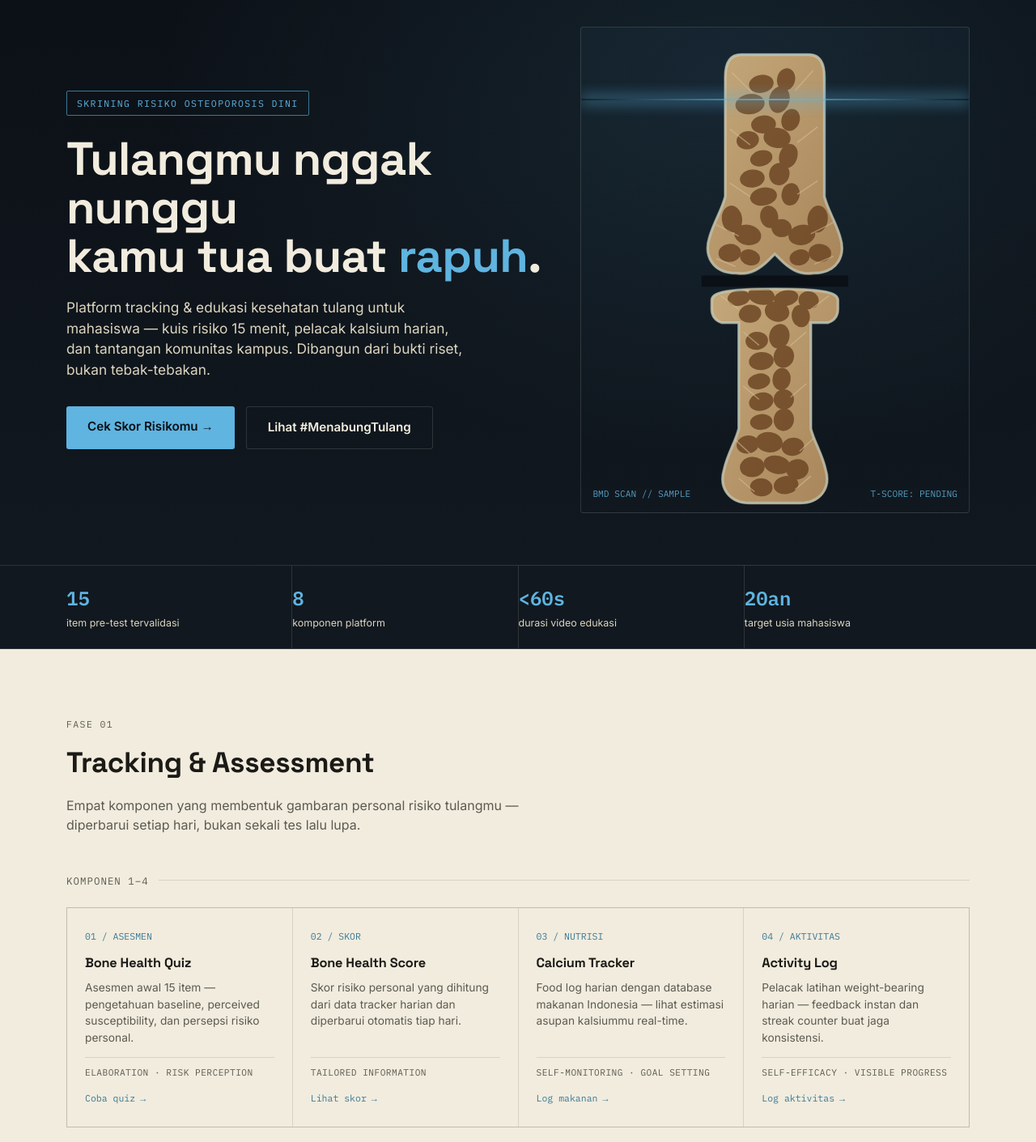
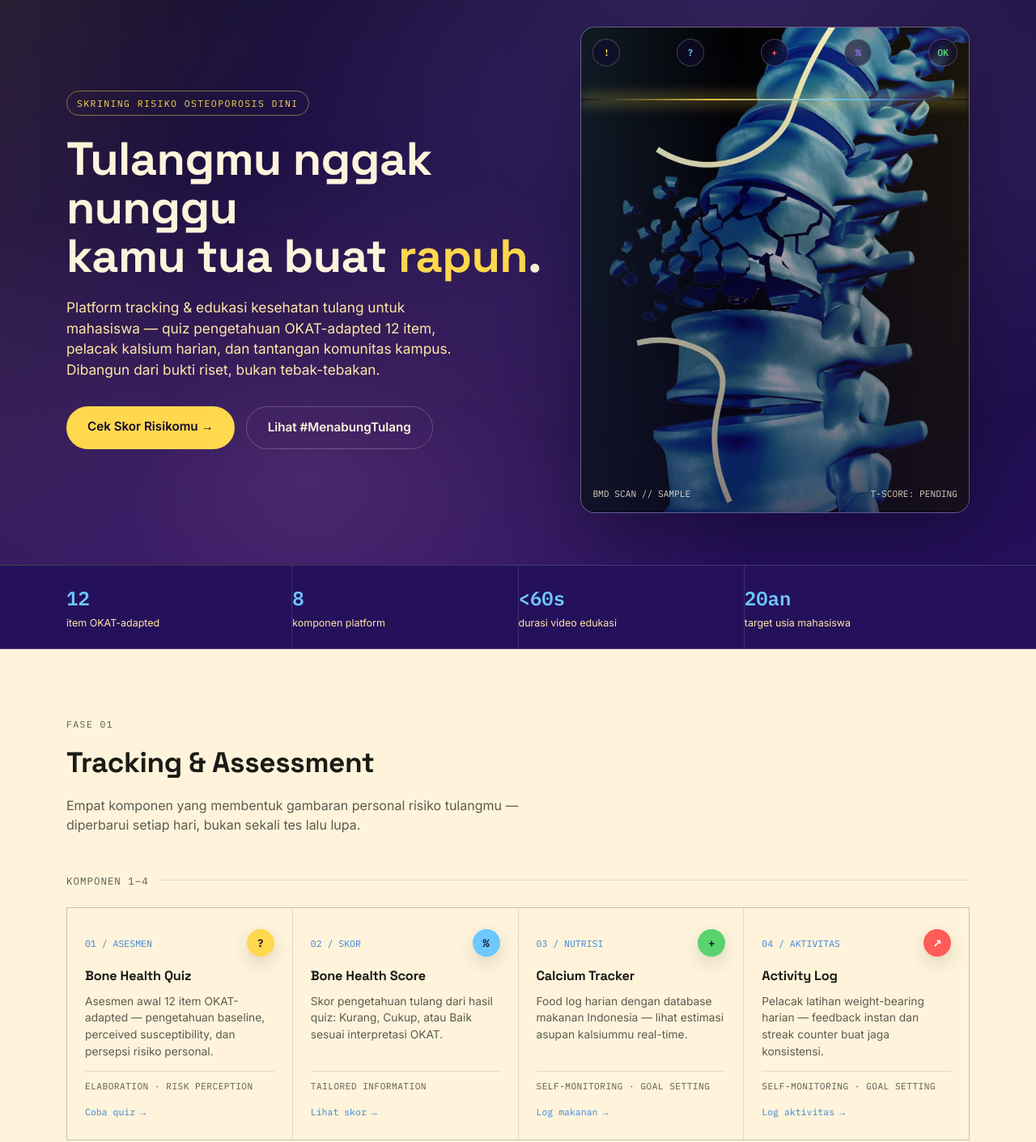
Before and after one commit to ezradesmonds/BankTulang, a plain HTML site: page index.html in a window 1280 px wide. Shown: the part 120-1531 px from the top of the page at 81% size. Drawn offline with Linux system fonts and the light colour scheme.

Commit message:
feat: changed homescreen image

```diff
--- a/index.html
+++ b/index.html
@@ -8,14 +8,20 @@
 @import url('https://fonts.googleapis.com/css2?family=Space+Grotesk:wght@400;500;600;700&family=Inter:wght@400;500;600&family=IBM+Plex+Mono:wght@400;500;600&display=swap');
 
 :root{
-  --film: #0B1016;
-  --film-2: #11181F;
-  --bone: #F1ECDE;
-  --bone-dim: #DCD5C0;
-  --phosphor: #5FB4E0;
-  --phosphor-dim: #3A7896;
-  --alert: #E0714A;
-  --good: #8AB07A;
+  --film: #120B2F;
+  --film-2: #25105B;
+  --bone: #FFF4DB;
+  --bone-dim: #FFE7A7;
+  --phosphor: #6CC8FF;
+  --phosphor-dim: #3B83D8;
+  --alert: #FF5B57;
+  --good: #58D36E;
+  --joy: #FFD84D;
+  --sadness: #6CC8FF;
+  --anger: #FF5B57;
+  --fear: #A77CFF;
+  --disgust: #58D36E;
+  --memory: #FF98CF;
   --ink: #1B1A16;
   --ink-soft: #5C5A50;
   --line: rgba(241,236,222,0.14);
@@ -42,7 +48,7 @@ h1,h2,h3{ font-family:'Space Grotesk', sans-serif; letter-spacing:-0.01em; }
 /* ---------- NAV ---------- */
 nav{
   position:sticky; top:0; z-index:50;
-  background:rgba(11,16,22,0.92); backdrop-filter:blur(8px);
+  background:rgba(18,11,47,0.92); backdrop-filter:blur(8px);
   border-bottom:1px solid var(--line);
 }
 nav .wrap{ display:flex; align-items:center; justify-content:space-between; height:64px; }
@@ -61,7 +67,9 @@ nav .wrap{ display:flex; align-items:center; justify-content:space-between; heig
 .hero{
   position:relative; overflow:hidden;
   background:
-    radial-gradient(ellipse at 70% 20%, rgba(95,180,224,0.10), transparent 55%),
+    linear-gradient(110deg, rgba(255,216,77,0.10), transparent 26%),
+    radial-gradient(ellipse at 72% 18%, rgba(167,124,255,0.24), transparent 55%),
+    radial-gradient(ellipse at 30% 86%, rgba(255,152,207,0.18), transparent 44%),
     linear-gradient(180deg, var(--film) 0%, var(--film-2) 100%);
   color:var(--bone);
   padding:88px 0 64px;
@@ -75,37 +83,45 @@ nav .wrap{ display:flex; align-items:center; justify-content:space-between; heig
 .eyebrow{
   display:inline-flex; align-items:center; gap:8px;
   font-family:'IBM Plex Mono', monospace; font-size:0.72rem; letter-spacing:0.12em; text-transform:uppercase;
-  color:var(--phosphor); border:1px solid var(--phosphor-dim); padding:6px 12px; border-radius:2px;
+  color:var(--joy); border:1px solid rgba(255,216,77,0.46); padding:6px 12px; border-radius:999px;
   margin-bottom:24px;
 }
 .hero h1{
   font-size:clamp(2.3rem, 4.6vw, 3.6rem); font-weight:700; line-height:1.04; margin-bottom:20px;
 }
-.hero h1 em{ font-style:normal; color:var(--phosphor); }
+.hero h1 em{ font-style:normal; color:var(--joy); }
 .hero p.lede{ font-size:1.08rem; color:var(--bone-dim); max-width:46ch; margin-bottom:32px; }
 
 .hero-actions{ display:flex; gap:14px; flex-wrap:wrap; }
 .btn-primary{
-  background:var(--phosphor); color:var(--film); border:none; padding:14px 26px; border-radius:3px;
+  background:var(--joy); color:var(--film); border:none; padding:14px 26px; border-radius:999px;
   font-weight:600; font-size:0.95rem; cursor:pointer; text-decoration:none; display:inline-block;
 }
 .btn-ghost{
-  background:transparent; color:var(--bone); border:1px solid var(--line); padding:14px 26px; border-radius:3px;
+  background:transparent; color:var(--bone); border:1px solid rgba(255,255,255,0.22); padding:14px 26px; border-radius:999px;
   font-weight:600; font-size:0.95rem; cursor:pointer; text-decoration:none; display:inline-block;
 }
-.btn-ghost:hover{ border-color:var(--phosphor); color:var(--phosphor); }
+.btn-ghost:hover{ border-color:var(--joy); color:var(--joy); }
 
 /* bone scan visual */
 .scan-frame{
-  position:relative; aspect-ratio:4/5; border:1px solid var(--line); border-radius:4px;
-  background:linear-gradient(180deg, rgba(95,180,224,0.04), transparent);
-  overflow:hidden;
+  position:relative; aspect-ratio:4/5; border:1px solid rgba(255,255,255,0.22); border-radius:18px;
+  background:linear-gradient(180deg, rgba(108,200,255,0.16), rgba(255,152,207,0.10));
+  overflow:hidden; box-shadow:0 24px 90px rgba(0,0,0,0.34);
 }
-.scan-frame svg{ width:100%; height:100%; display:block; }
+.scan-frame svg{ display:none; }
+.scan-photo{ width:100%; height:100%; object-fit:cover; display:block; filter:saturate(1.12) contrast(1.04); }
+.scan-tint{
+  position:absolute; inset:0;
+  background:
+    linear-gradient(180deg, rgba(18,11,47,0.05), rgba(18,11,47,0.52)),
+    linear-gradient(90deg, rgba(108,200,255,0.14), transparent 40%, rgba(255,216,77,0.10));
+  pointer-events:none;
+}
 .scanline{
   position:absolute; left:0; right:0; height:2px;
-  background:linear-gradient(90deg, transparent, var(--phosphor), transparent);
-  box-shadow:0 0 18px 2px var(--phosphor);
+  background:linear-gradient(90deg, transparent, var(--joy), var(--sadness), transparent);
+  box-shadow:0 0 18px 2px rgba(255,216,77,0.72);
   animation:sweep 4.5s ease-in-out infinite;
 }
 @keyframes sweep{
@@ -114,9 +130,25 @@ nav .wrap{ display:flex; align-items:center; justify-content:space-between; heig
 }
 .scan-readout{
   position:absolute; bottom:14px; left:14px; right:14px;
-  font-family:'IBM Plex Mono', monospace; font-size:0.7rem; color:var(--phosphor);
+  font-family:'IBM Plex Mono', monospace; font-size:0.7rem; color:var(--bone);
   display:flex; justify-content:space-between; opacity:0.85;
 }
+.emotion-rail{
+  position:absolute; top:14px; left:14px; right:14px;
+  display:flex; justify-content:space-between; gap:8px; pointer-events:none;
+}
+.emotion-chip{
+  display:inline-flex; align-items:center; justify-content:center;
+  min-width:34px; height:34px; padding:0 10px; border-radius:999px;
+  border:1px solid rgba(255,255,255,0.22); background:rgba(18,11,47,0.58);
+  color:var(--bone); font-family:'IBM Plex Mono', monospace; font-size:0.72rem; font-weight:700;
+  backdrop-filter:blur(6px);
+}
+.emotion-chip.joy{ color:var(--joy); }
+.emotion-chip.sadness{ color:var(--sadness); }
+.emotion-chip.anger{ color:var(--anger); }
+.emotion-chip.fear{ color:var(--fear); }
+.emotion-chip.disgust{ color:var(--disgust); }
 @media (prefers-reduced-motion: reduce){ .scanline{ animation:none; top:50%; } }
 
 /* ---------- STAT STRIP ---------- */
@@ -149,7 +181,20 @@ nav .wrap{ display:flex; align-items:center; justify-content:space-between; heig
 .card{
   background:var(--bone); padding:26px 22px; min-height:200px; display:flex; flex-direction:column;
 }
+.card-top{ display:flex; align-items:center; justify-content:space-between; gap:12px; margin-bottom:14px; }
 .card .idx{ font-family:'IBM Plex Mono', monospace; font-size:0.72rem; color:var(--phosphor-dim); margin-bottom:14px; }
+.card-top .idx{ margin-bottom:0; }
+.emotion-icon{
+  width:34px; height:34px; border-radius:50%; display:inline-flex; align-items:center; justify-content:center;
+  flex:0 0 auto; color:var(--film); font-family:'IBM Plex Mono', monospace; font-size:0.84rem; font-weight:700;
+  box-shadow:0 8px 22px rgba(0,0,0,0.14);
+}
+.emotion-icon.joy{ background:var(--joy); }
+.emotion-icon.sadness{ background:var(--sadness); }
+.emotion-icon.anger{ background:var(--anger); color:#fff; }
+.emotion-icon.fear{ background:var(--fear); color:#fff; }
+.emotion-icon.disgust{ background:var(--disgust); }
+.emotion-icon.memory{ background:var(--memory); }
 .card h3{ font-size:1.02rem; margin-bottom:10px; line-height:1.25; }
 .card p{ font-size:0.86rem; color:var(--ink-soft); flex:1; }
 .card .method{
@@ -205,7 +250,7 @@ footer .flogo{ color:var(--bone); font-family:'Space Grotesk', sans-serif; font-
 
 /* ---------- INTERACTIVE CARDS ---------- */
 .card{ cursor:pointer; transition:background .15s; position:relative; }
-.card:hover{ background:#EAE4D2; }
+.card:hover{ background:#FFF9EA; }
 .card:hover .idx{ color:var(--phosphor); }
 .card .tap{
   margin-top:14px; font-size:0.72rem; font-family:'IBM Plex Mono', monospace; color:var(--phosphor-dim);
@@ -224,7 +269,7 @@ footer .flogo{ color:var(--bone); font-family:'Space Grotesk', sans-serif; font-
 }
 .modal-overlay.open{ display:flex; }
 .modal-box{
-  background:var(--bone); color:var(--ink); width:100%; max-width:480px; max-height:86vh; overflow-y:auto;
+  background:var(--bone); color:var(--ink); width:100%; max-width:720px; max-height:86vh; overflow-y:auto;
   border-radius:6px; border:1px solid var(--line-dark); position:relative;
 }
 .modal-head{
@@ -257,10 +302,31 @@ footer .flogo{ color:var(--bone); font-family:'Space Grotesk', sans-serif; font-
 .progress-fill{ height:100%; background:var(--phosphor); border-radius:10px; transition:width .3s ease; }
 .progress-label{ font-family:'IBM Plex Mono', monospace; font-size:0.76rem; color:var(--ink-soft); display:flex; justify-content:space-between; }
 
-.quiz-q{ margin-bottom:16px; }
+.quiz-meta{
+  display:flex; flex-wrap:wrap; gap:8px; margin:0 0 16px;
+  font-family:'IBM Plex Mono', monospace; font-size:0.72rem; color:var(--ink-soft);
+}
+.quiz-meta span{
+  border:1px solid var(--line-dark); border-radius:999px; padding:5px 9px; background:rgba(255,255,255,0.42);
+}
+.quiz-q{ margin-bottom:14px; padding:14px; border:1px solid var(--line-dark); border-radius:6px; background:rgba(255,255,255,0.46); }
 .quiz-q .qtext{ font-weight:600; font-size:0.88rem; margin-bottom:8px; }
 .quiz-opt{ display:flex; align-items:center; gap:8px; padding:7px 0; font-size:0.86rem; cursor:pointer; }
 .quiz-opt input{ accent-color:var(--phosphor); }
+.score-card{
+  margin-top:16px; padding:16px; border:1px solid var(--line-dark); border-radius:8px;
+  background:linear-gradient(135deg, rgba(108,200,255,0.14), rgba(255,216,77,0.16));
+}
+.score-card strong{ color:var(--ink); }
+.score-interpretation{ margin-top:12px; color:var(--ink-soft); }
+.score-bands{
+  display:grid; grid-template-columns:repeat(3,1fr); gap:10px; margin-top:14px;
+}
+.score-band{
+  border:1px solid var(--line-dark); border-radius:6px; padding:10px; background:rgba(255,255,255,0.42);
+}
+.score-band b{ display:block; margin-bottom:4px; }
+@media (max-width:620px){ .score-bands{ grid-template-columns:1fr; } }
 
 .food-list{ display:flex; flex-direction:column; gap:0; border:1px solid var(--line-dark); border-radius:4px; margin-top:10px; max-height:140px; overflow-y:auto; box-shadow:0 6px 16px rgba(0,0,0,0.08); }
 .food-item{ display:flex; justify-content:space-between; padding:8px 12px; font-size:0.84rem; border-bottom:1px solid var(--line-dark); }
@@ -299,13 +365,22 @@ footer .flogo{ color:var(--bone); font-family:'Space Grotesk', sans-serif; font-
     <div>
       <span class="eyebrow">Skrining Risiko Osteoporosis Dini</span>
       <h1>Tulangmu nggak nunggu<br>kamu tua buat <em>rapuh</em>.</h1>
-      <p class="lede">Platform tracking &amp; edukasi kesehatan tulang untuk mahasiswa — kuis risiko 15 menit, pelacak kalsium harian, dan tantangan komunitas kampus. Dibangun dari bukti riset, bukan tebak-tebakan.</p>
+      <p class="lede">Platform tracking &amp; edukasi kesehatan tulang untuk mahasiswa — quiz pengetahuan OKAT-adapted 12 item, pelacak kalsium harian, dan tantangan komunitas kampus. Dibangun dari bukti riset, bukan tebak-tebakan.</p>
       <div class="hero-actions">
         <a href="#tracking" class="btn-primary">Cek Skor Risikomu →</a>
         <a href="#challenge" class="btn-ghost">Lihat #MenabungTulang</a>
       </div>
     </div>
     <div class="scan-frame">
+      <img class="scan-photo" src="assets/porous-spine.png" alt="Visual tulang belakang keropos sebagai representasi osteoporosis">
+      <div class="scan-tint"></div>
+      <div class="emotion-rail" aria-hidden="true">
+        <span class="emotion-chip joy">!</span>
+        <span class="emotion-chip sadness">?</span>
+        <span class="emotion-chip anger">+</span>
+        <span class="emotion-chip fear">%</span>
+        <span class="emotion-chip disgust">OK</span>
+      </div>
       <svg viewBox="0 0 320 430" xmlns="http://www.w3.org/2000/svg">
         <defs>
           <linearGradient id="cortical" x1="0" y1="0" x2="1" y2="1">
@@ -455,7 +530,7 @@ footer .flogo{ color:var(--bone); font-family:'Space Grotesk', sans-serif; font-
 
 <div class="statstrip">
   <div class="wrap">
-    <div class="stat"><div class="num">15</div><div class="lbl">item pre-test tervalidasi</div></div>
+    <div class="stat"><div class="num">12</div><div class="lbl">item OKAT-adapted</div></div>
     <div class="stat"><div class="num">8</div><div class="lbl">komponen platform</div></div>
     <div class="stat"><div class="num">&lt;60s</div><div class="lbl">durasi video edukasi</div></div>
     <div class="stat"><div class="num">20an</div><div class="lbl">target usia mahasiswa</div></div>
@@ -474,31 +549,31 @@ footer .flogo{ color:var(--bone); font-family:'Space Grotesk', sans-serif; font-
     <div class="phase-label">Komponen 1–4</div>
     <div class="card-grid">
       <div class="card" data-component="quiz">
-        <div class="idx">01 / ASESMEN</div>
+        <div class="card-top"><div class="idx">01 / ASESMEN</div><span class="emotion-icon joy" aria-hidden="true">?</span></div>
         <h3>Bone Health Quiz</h3>
-        <p>Asesmen awal 15 item — pengetahuan baseline, perceived susceptibility, dan persepsi risiko personal.</p>
+        <p>Asesmen awal 12 item OKAT-adapted — pengetahuan baseline, perceived susceptibility, dan persepsi risiko personal.</p>
         <div class="method">Elaboration · Risk Perception</div>
         <div class="tap">Coba quiz</div>
       </div>
       <div class="card" data-component="score">
-        <div class="idx">02 / SKOR</div>
+        <div class="card-top"><div class="idx">02 / SKOR</div><span class="emotion-icon sadness" aria-hidden="true">%</span></div>
         <h3>Bone Health Score</h3>
-        <p>Skor risiko personal yang dihitung dari data tracker harian dan diperbarui otomatis tiap hari.</p>
+        <p>Skor pengetahuan tulang dari hasil quiz: Kurang, Cukup, atau Baik sesuai interpretasi OKAT.</p>
         <div class="method">Tailored Information</div>
         <div class="tap">Lihat skor</div>
       </div>
       <div class="card" data-component="calcium">
-        <div class="idx">03 / NUTRISI</div>
+        <div class="card-top"><div class="idx">03 / NUTRISI</div><span class="emotion-icon disgust" aria-hidden="true">+</span></div>
         <h3>Calcium Tracker</h3>
         <p>Food log harian dengan database makanan Indonesia — lihat estimasi asupan kalsiummu real-time.</p>
         <div class="method">Self-Monitoring · Goal Setting</div>
         <div class="tap">Log makanan</div>
       </div>
       <div class="card" data-component="activity">
-        <div class="idx">04 / AKTIVITAS</div>
+        <div class="card-top"><div class="idx">04 / AKTIVITAS</div><span class="emotion-icon anger" aria-hidden="true">↗</span></div>
         <h3>Activity Log</h3>
         <p>Pelacak latihan weight-bearing harian — feedback instan dan streak counter buat jaga konsistensi.</p>
-        <div class="method">Self-Efficacy · Visible Progress</div>
+        <div class="method">Self-Monitoring · Goal Setting</div>
         <div class="tap">Log aktivitas</div>
       </div>
     </div>
@@ -517,18 +592,18 @@ footer .flogo{ color:var(--bone); font-family:'Space Grotesk', sans-serif; font-
     <div class="phase-label" style="color:var(--bone-dim);">Komponen 5–6</div>
     <div class="engage-grid" style="margin-bottom:56px;">
       <div class="engage-clickable" data-component="hub">
-        <h3 style="font-size:1.05rem; margin-bottom:10px;">05 · Educational Hub <span style="color:var(--phosphor); font-size:0.75rem; font-family:'IBM Plex Mono',monospace;">→</span></h3>
+        <h3 style="font-size:1.05rem; margin-bottom:10px; display:flex; align-items:center; gap:10px;"><span class="emotion-icon fear" aria-hidden="true">i</span> 05 · Educational Hub <span style="color:var(--phosphor); font-size:0.75rem; font-family:'IBM Plex Mono',monospace;">→</span></h3>
         <p style="color:var(--bone-dim); font-size:0.92rem;">Video pendek di bawah 60 detik, infografis interaktif, dan artikel berbasis bukti tentang PBM, kalsium, dan latihan weight-bearing — diformat sesuai kebiasaan konsumsi konten mahasiswa.</p>
       </div>
       <div class="engage-clickable" data-component="weekly">
-        <h3 style="font-size:1.05rem; margin-bottom:10px;">06 · Target Mingguan <span style="color:var(--phosphor); font-size:0.75rem; font-family:'IBM Plex Mono',monospace;">→</span></h3>
+        <h3 style="font-size:1.05rem; margin-bottom:10px; display:flex; align-items:center; gap:10px;"><span class="emotion-icon joy" aria-hidden="true">✓</span> 06 · Target Mingguan <span style="color:var(--phosphor); font-size:0.75rem; font-family:'IBM Plex Mono',monospace;">→</span></h3>
         <p style="color:var(--bone-dim); font-size:0.92rem;">Goal setting spesifik untuk asupan kalsium dan frekuensi latihan, lengkap dengan reminder otomatis — target proksimal terbukti lebih efektif dari tujuan umum.</p>
       </div>
     </div>
 
     <div class="phase-label" style="color:var(--bone-dim);">Komponen 7 · Gamifikasi</div>
     <div class="engage-clickable" data-component="badges" style="border:1px solid var(--line); border-radius:4px; padding:22px 24px;">
-      <h3 style="font-size:1.15rem; margin-bottom:8px;">Bone Coins &amp; Badges <span style="color:var(--phosphor); font-size:0.75rem; font-family:'IBM Plex Mono',monospace;">→</span></h3>
+      <h3 style="font-size:1.15rem; margin-bottom:8px; display:flex; align-items:center; gap:10px;"><span class="emotion-icon memory" aria-hidden="true">★</span> Bone Coins &amp; Badges <span style="color:var(--phosphor); font-size:0.75rem; font-family:'IBM Plex Mono',monospace;">→</span></h3>
       <p style="color:var(--bone-dim); font-size:0.92rem; margin-bottom:6px;">Poin per aktivitas tercatat, lencana milestone — dorongan motivasi intrinsik lewat pencapaian, bukan paksaan.</p>
       <div class="badge-row">
         <div class="badge-pill"><span class="ico"></span> 7 Hari Beruntun</div>
@@ -544,7 +619,7 @@ footer .flogo{ color:var(--bone); font-family:'Space Grotesk', sans-serif; font-
     <div class="phase-label" style="color:var(--bone-dim); margin-top:64px;">Komponen 8 · Gamifikasi</div>
     <div class="engage-grid">
       <div>
-        <h3 class="engage-clickable" data-component="join" style="font-size:1.3rem; margin-bottom:8px;">#MenabungTulang Challenge <span style="color:var(--phosphor); font-size:0.75rem; font-family:'IBM Plex Mono',monospace;">→</span></h3>
+        <h3 class="engage-clickable" data-component="join" style="font-size:1.3rem; margin-bottom:8px; display:flex; align-items:center; gap:10px;"><span class="emotion-icon sadness" aria-hidden="true">#</span> #MenabungTulang Challenge <span style="color:var(--phosphor); font-size:0.75rem; font-family:'IBM Plex Mono',monospace;">→</span></h3>
         <p style="color:var(--bone-dim); font-size:0.95rem; max-width:42ch;">Lari rutin + asupan kalsium tercatat dikonversi jadi poin global. Social wall &amp; leaderboard kampus bikin kebiasaan sehat jadi norma sosial, bukan beban sendirian.</p>
         <button class="mbtn" id="sectionJoinBtn" style="margin-top:18px;">Gabung Challenge</button>
       </div>
```
Also changed, not shown: assets/porous-spine.png (added).
